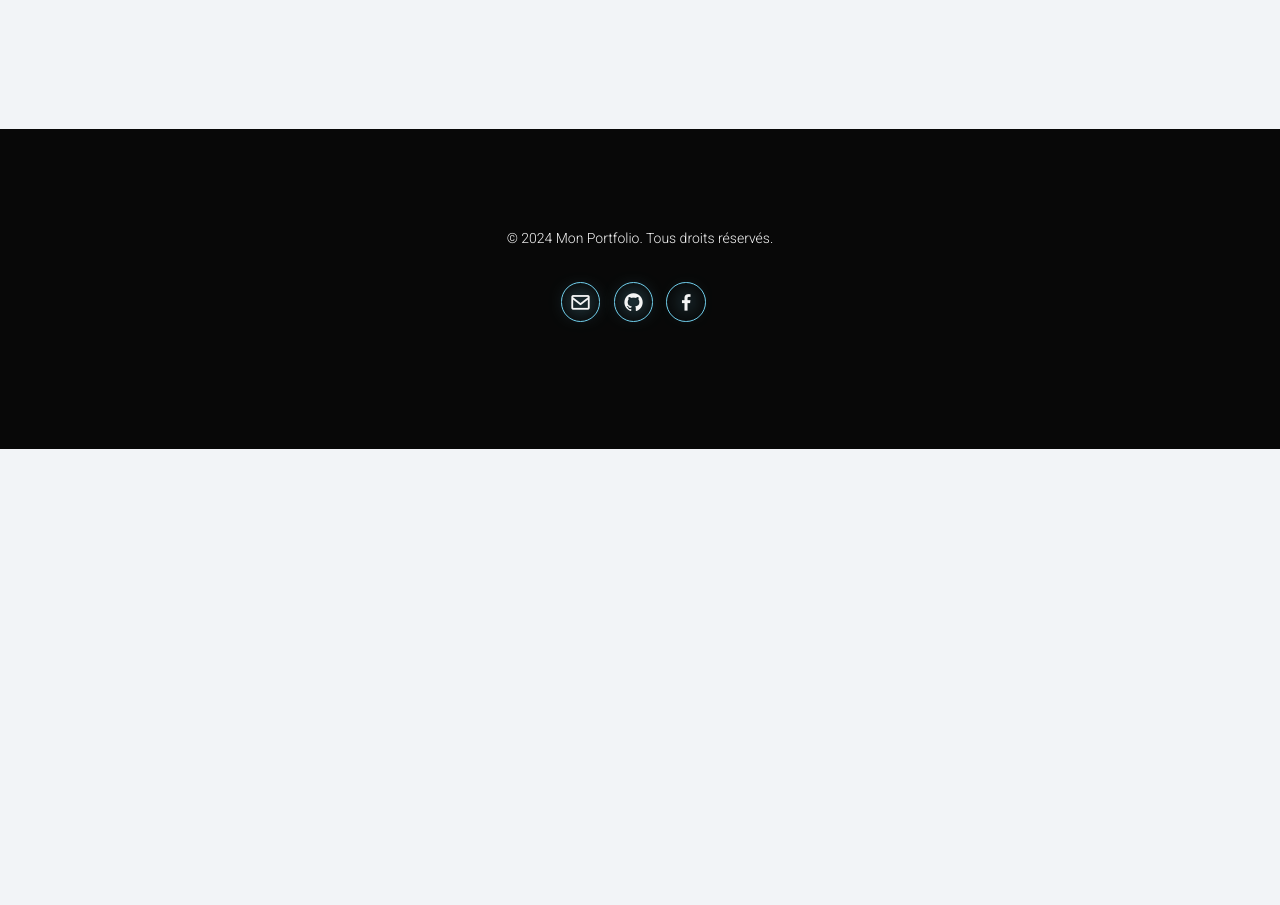
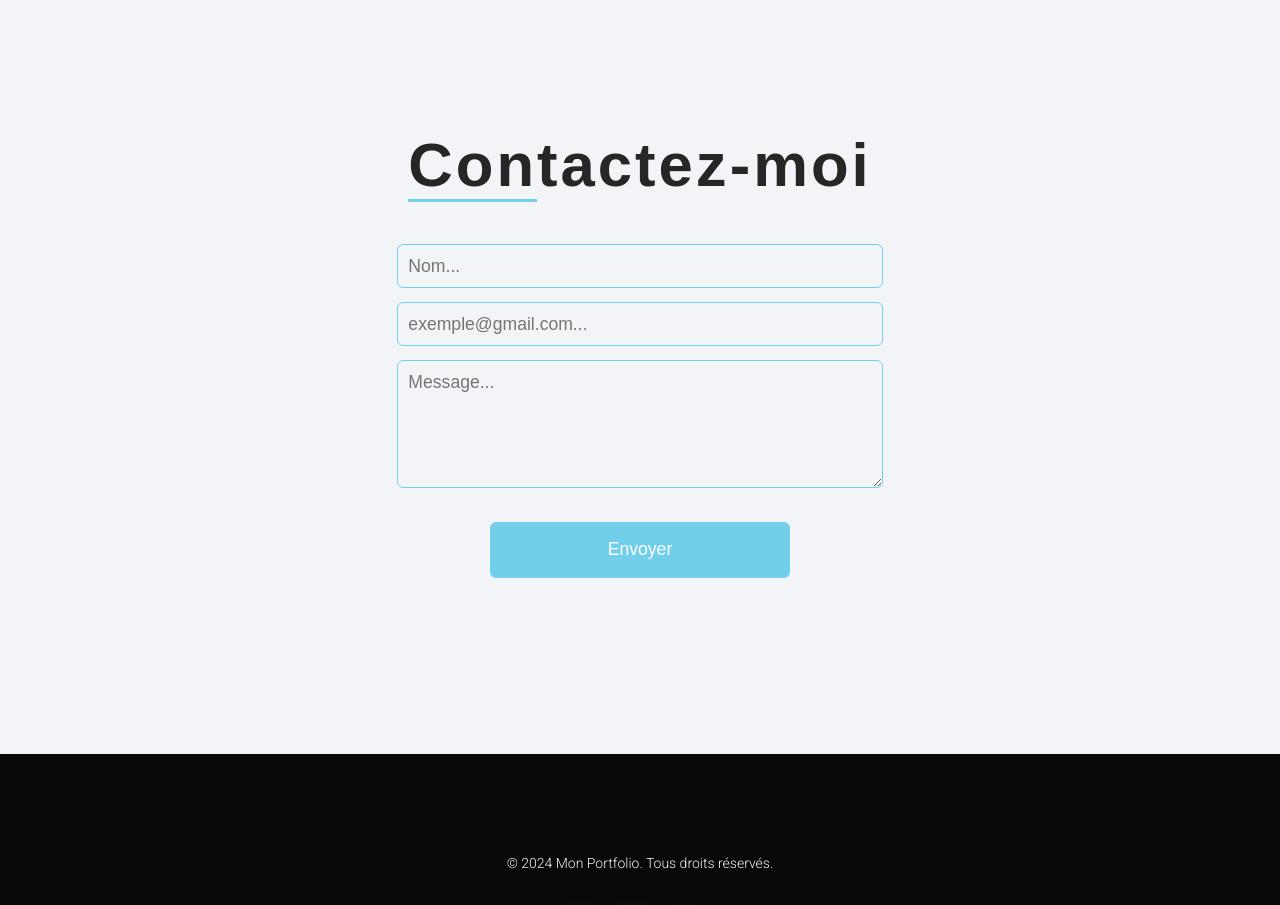
Before and after one commit to Tendry-Rkt56/Tendry-Rkt, a React (Vite) app: page / in a window 1280 px wide. Shown: the part 3480-4385 px from the top of the page. Before the commit the page ends 3929 px from the top, so only its background shows below. Built offline with nearby package versions, Linux system fonts and the light colour scheme.

Commit message:
Ajout du formulaire de contact

```diff
--- a/package.json
+++ b/package.json
@@ -10,6 +10,7 @@
     "preview": "vite preview"
   },
   "dependencies": {
+    "@emailjs/browser": "^4.4.1",
     "framer-motion": "^11.3.19",
     "react": "^18.3.1",
     "react-dom": "^18.3.1"
--- a/src/App.jsx
+++ b/src/App.jsx
@@ -3,6 +3,7 @@ import { About } from "./components/about/About";
 import { Competence } from "./components/competence/Competence";
 import Footer from "./components/footer/footer";
 import { Home } from "./components/home/Home";
+import Message from "./components/message/Message";
 import { NavBar } from "./components/navbar/NavBar";
 import { Project } from "./components/project/project";
 import { Service } from "./components/service/Service";
@@ -22,6 +23,7 @@ function App () {
                 <Service/>
                 <Competence/>
                 <Project/>
+                <Message/>
                 <Footer/>
             </Layout>
         </ThemeProvider>
--- a/src/assets/style/index.css
+++ b/src/assets/style/index.css
@@ -1293,3 +1293,139 @@ span {
           font-size:40%;
      }
 }
+
+/* ContactForm.css */
+.contactForm{
+     margin:10rem 0;
+     padding:0rem 12% 10rem;
+ }
+
+ .contactForm h2 {
+     letter-spacing:3px;
+     font-size:7rem;
+     color:var(--text-color);
+     font-weight:700;
+     margin:1.5rem 0 5rem 0;
+     text-align:center;
+}
+
+.contactForm h2 span {
+     color:var(--text-color);
+     border-bottom:3px solid var(--main-color);
+}
+
+.formContainer {
+     display: flex;
+     align-items:center;
+     justify-content: center;
+     flex-direction: column;
+     flex-wrap: wrap;
+     gap:5px;
+}
+
+.inputContainer {
+     display: flex;
+     align-items:center;
+     justify-content: center;
+     gap:4px;
+}
+
+.inputContainer label {
+     color:var(--text-color);
+     font-size: 17px;
+}
+
+ .contact-form-container label {
+     margin-bottom: 0.5rem;
+     font-weight: bold;
+ }
+
+ .formContainer .input,
+ .formContainer textarea {
+     width:50%;
+     padding: 1.2rem;
+     margin-bottom: 1rem;
+     border-radius: 6px;
+     border: 1px solid var(--main-color);
+     background-color: var(--bg-color);
+     color: var(--text-color);
+     font-size: 2rem;
+     transition: border 0.3s ease;
+ }
+
+ .submit {
+     padding: 2rem;
+     background-color: var(--main-color);
+     color: #fff;
+     font-size: 2rem;
+     border: none;
+     border-radius: 6px;
+     cursor: pointer;
+     transition: background-color 0.3s ease;
+     margin-top:20px;
+     width:300px;
+ }
+
+ .formContainer input:focus,
+ .formContainer textarea:focus {
+     border-color: var(--main-color);
+     box-shadow: 0 0 5px var(--main-color);
+     outline: none;
+ }
+
+ .contact-form-container button {
+     padding: 1rem;
+     background-color: var(--main-color);
+     color: #fff;
+     font-size: 1rem;
+     border: none;
+     border-radius: 6px;
+     cursor: pointer;
+     transition: background-color 0.3s ease;
+ }
+
+ .contact-form-container button:hover {
+     background-color: rgb(57, 182, 212);
+ }
+
+/* POur les messages flash */
+
+.flash-message {
+     display: flex;
+     align-items:center;
+     justify-content: center;
+     position:fixed;
+     width:200px;
+     font-size: 2rem;
+     top:20px;
+     left:50%;
+     transform:translateX(-50%);
+     padding: 10Px 20px;
+     border-radius: 5px;
+     font-weight: bold;
+     z-index:1000;
+     animation: fadeIn 1.5s ease-out;
+}
+
+.flash-message.success {
+     background-color: #4CAF50;
+     color:var(--text-footer);
+}
+
+.flash-message.danger {
+     background-color: #f44336;
+     color:var(--text-footer);
+}
+
+@keyframes fadeIn {
+     from {
+          opacity: 0;
+          transform: translateX(-50%) translateY(-10px);
+     }
+     to {
+          opacity: 1;
+          transform: translateX(-50%) translateY(0);
+     }
+}
+
+/* POur les messages flash */
--- /dev/null
+++ b/src/components/message/Flash.jsx
@@ -0,0 +1,11 @@
+import React from "react";
+
+export function Flash({message, type}) {
+
+    if (!message) return null
+
+    return <div className={`flash-message ${type}`}>
+          {message}
+    </div>
+
+}
--- /dev/null
+++ b/src/components/message/Message.jsx
@@ -0,0 +1,75 @@
+import React, { useEffect, useRef, useState } from 'react';
+import emailjs from '@emailjs/browser'
+import { Flash } from './Flash';
+
+function Message() {
+
+    const [formData, setFormData] = useState({
+        name: '',
+        email: '',
+        message: '',
+    });
+
+    const [message, setMessage] = useState({
+        new: false,
+        content: '',
+        type: 'success',
+    })
+
+    useEffect(() => {
+        let timer
+        if (message.new) {
+            timer = setTimeout(() => {
+                setMessage({
+                    ...message,
+                    new: false,
+                    content: '',
+                    type: 'success',
+                })
+            }, 5000)
+        }
+
+        return () => clearTimeout(timer)
+
+    }, [message.new])
+
+    const form = useRef(null);
+
+    const handleChange = (e) => {
+        const { name, value } = e.target;
+        setFormData({
+            ...formData,
+            [name]: value,
+        });
+    };
+
+    const handleSubmit = (e) => {
+        e.preventDefault()
+        emailjs.sendForm('service_pvywutj', 'template_ds9c7e9', e.target, 'G16tHXJJ1A8opI3nU')
+            .then(result => setMessage(prev => ({...prev, new: true, content: "Email enoyé", type: 'success'})))
+            .catch(error => setMessage(prev => ({...prev, new: true, content: error.toString(), type: 'danger'})))
+            .finally(() => {
+                form.current.reset()
+                setFormData({
+                    name: '',
+                    email: '',
+                    message: ''
+                })
+            })
+    }
+
+    return (
+          <div className="contactForm">
+               {message.new && <Flash message={message.content} type={message.type}/>}
+               <h2><span>Con</span>tactez-moi</h2>
+               <form ref={form} onSubmit={handleSubmit} className="formContainer">
+                   <input className='input' type="text" name="name" placeholder='Nom...' value={formData.name} onChange={handleChange}/>
+                   <input className='input' type="email" name="email" placeholder='exemple@gmail.com...' value={formData.email} onChange={handleChange}/>
+                   <textarea name="message" id="" value={formData.message} onChange={handleChange} placeholder='Message...' cols="30" rows="5"></textarea>
+                   <input type="submit" className='submit' value="Envoyer" />
+               </form>
+          </div>
+    )
+
+}
+export default Message;
```
Also changed, not shown: 1 other file (tests, documents, lock files or other folders).
